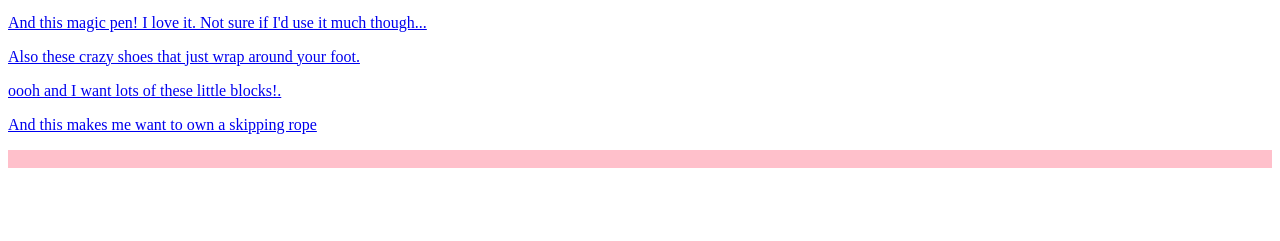
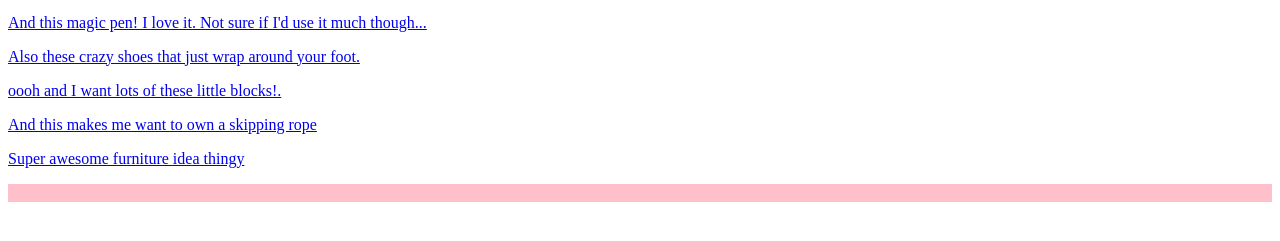
Before and after one commit to hyper-active/AnimalKingdom, a plain HTML site: page index.html in a window 1280 px wide. Shown: the part 359-600 px from the top of the page. Drawn offline with Linux system fonts and the light colour scheme.

Commit message:
Update index.html

```diff
--- a/index.html
+++ b/index.html
@@ -22,6 +22,8 @@ I hope you have a good week at work and also with your ping pong competition!-->
        <p><a href="https://eu.vibram.com/en/shop/furoshiki/">Also these crazy shoes that just wrap around your foot.</a></p>
         <p><a href="http://www.hypercell.co.uk/">oooh and I want lots of these little blocks!.</a></p>
 <p><a href="http://www.smart-rope.com/">And this makes me want to own a skipping rope</a></p>
+<p><a href="http://www.spyndi.com/">Super awesome furniture idea thingy</a></p>
+
 
 <marquee bgcolor="pink" direction="up">
 Rolling kisses xxx
```
